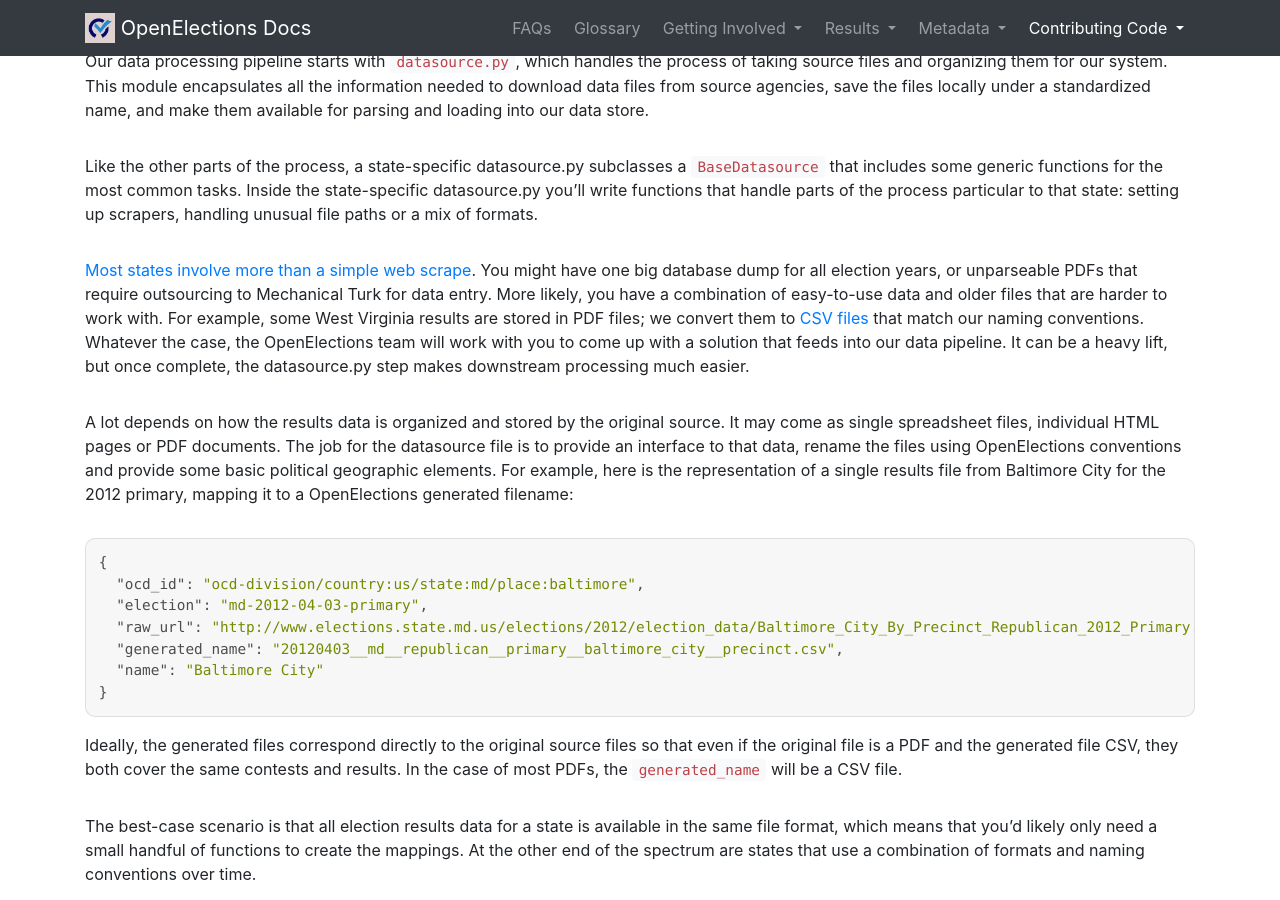
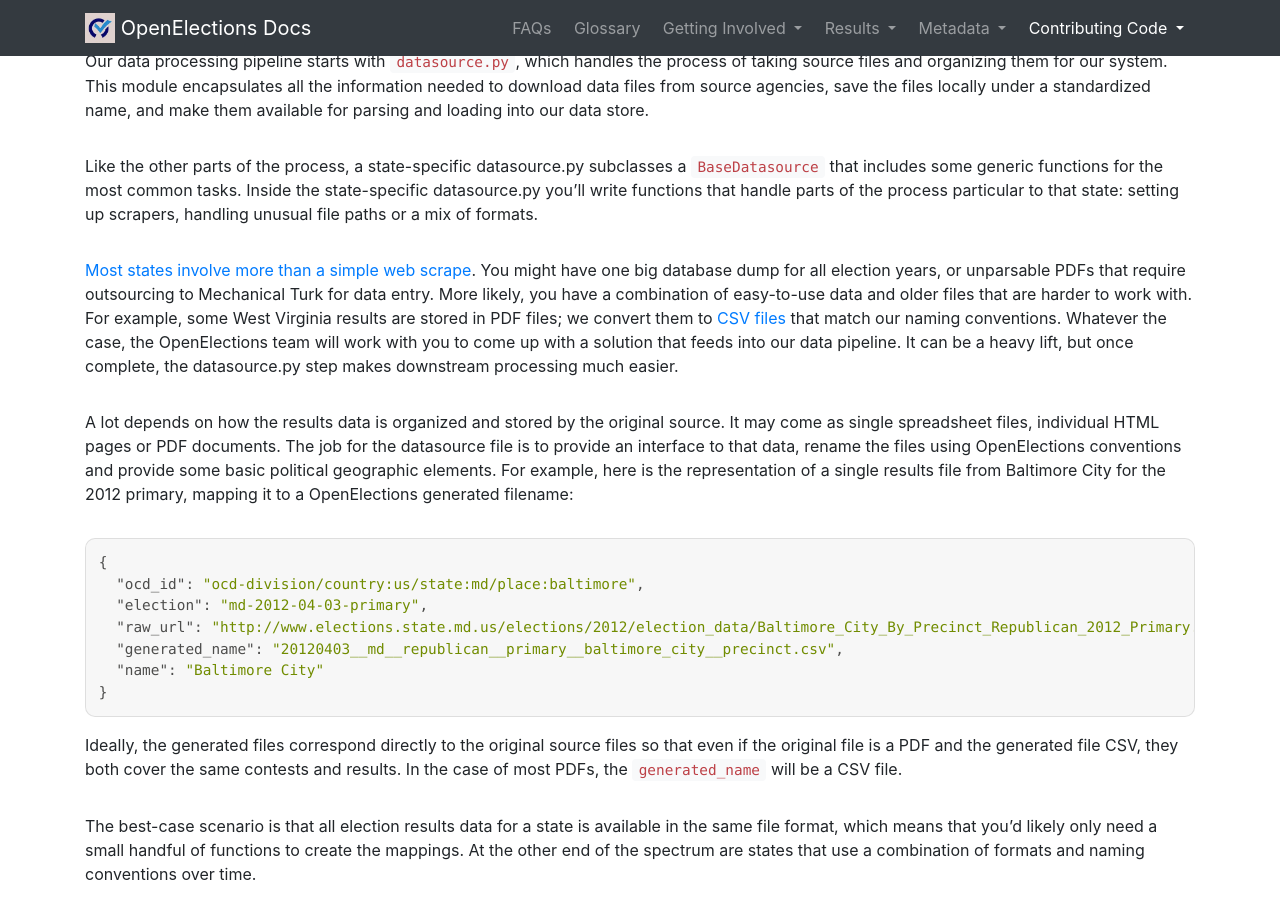
Before and after one commit to openelections/docs, a Jekyll site: the page built from contributingcodeguide.md, in a window 1280 px wide and 900 px high, scrolled down 2344 px. Built offline with Jekyll 4.4.1, drawn with Linux system fonts in a browser that asks for light colours; nearby versions of some CDN libraries; some web fonts are replaced; some of the changed text lies outside the part shown.

```diff
--- a/contributingcodeguide.md
+++ b/contributingcodeguide.md
@@ -84,7 +84,7 @@ Our data processing pipeline starts with `datasource.py`, which handles the proc
 
 Like the other parts of the process, a state-specific datasource.py subclasses a `BaseDatasource` that includes some generic functions for the most common tasks. Inside the state-specific datasource.py you'll write functions that handle parts of the process particular to that state: setting up scrapers, handling unusual file paths or a mix of formats.
 
-[Most states involve more than a simple web scrape](/archive-standardization). You might have one big database dump for all election years, or unparseable PDFs that require outsourcing to Mechanical Turk for data entry. More likely, you have a combination of easy-to-use data and older files that are harder to work with. For example, some West Virginia results are stored in PDF files; we convert them to [CSV files](https://github.com/openelections/openelections-data-wv) that match our naming conventions. Whatever the case, the OpenElections team will work with you to come up with a solution that feeds into our data pipeline. It can be a heavy lift, but once complete, the datasource.py step makes downstream processing much easier.
+[Most states involve more than a simple web scrape](/archive-standardization). You might have one big database dump for all election years, or unparsable PDFs that require outsourcing to Mechanical Turk for data entry. More likely, you have a combination of easy-to-use data and older files that are harder to work with. For example, some West Virginia results are stored in PDF files; we convert them to [CSV files](https://github.com/openelections/openelections-data-wv) that match our naming conventions. Whatever the case, the OpenElections team will work with you to come up with a solution that feeds into our data pipeline. It can be a heavy lift, but once complete, the datasource.py step makes downstream processing much easier.
 
 A lot depends on how the results data is organized and stored by the original source. It may come as single spreadsheet files, individual HTML pages or PDF documents. The job for the datasource file is to provide an interface to that data, rename the files using OpenElections conventions and provide some basic political geographic elements. For example, here is the representation of a single results file from Baltimore City for the 2012 primary, mapping it to a OpenElections generated filename:
 
```
Also changed, not shown: other parts of contributingcodeguide.md (+1 -1 lines), cookbook.md (+1 -1 lines), preprocessing.md (+1 -1 lines), rawtodata.md (+1 -1 lines).
